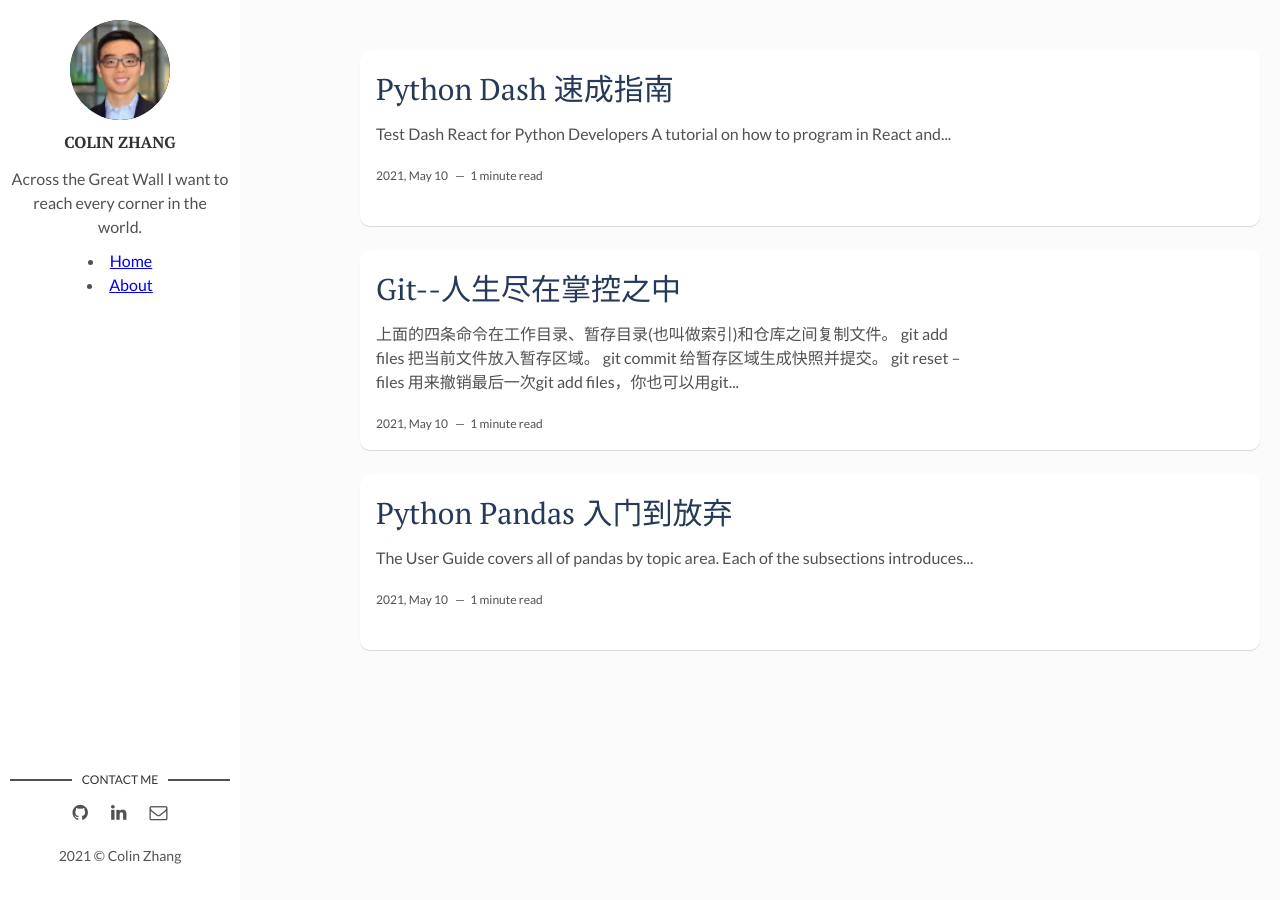
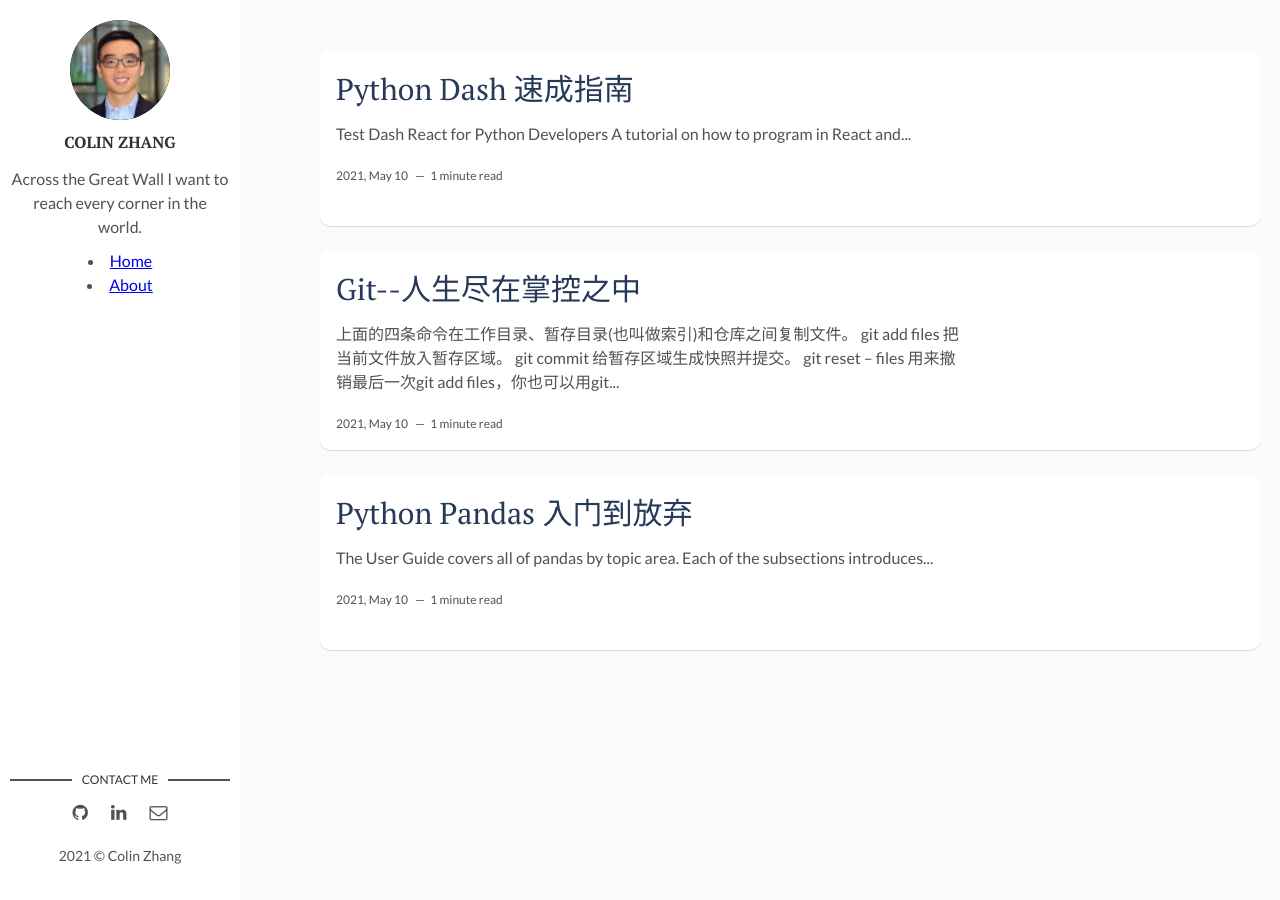
Before and after one commit to colinjuntaozhang/colinjuntaozhang.github.io, a Jekyll site: the page built from index.html, in a window 1280 px wide. Built offline with Jekyll 4.4.1, drawn with Linux system fonts in a browser that asks for light colours; the list of posts is cut into pages by our own code.

Commit message:
one more time change the margin left

```diff
--- a/assets/css/main.css
+++ b/assets/css/main.css
@@ -777,7 +777,7 @@ body {
   color: #515151;
   background-color: #fbfbfb;
   margin: auto;
-  margin-left: 100px;
+  margin-left: 60px;
   padding: 30px 0;
   -webkit-font-smoothing: antialiased;
   -moz-osx-font-smoothing: grayscale;
```
